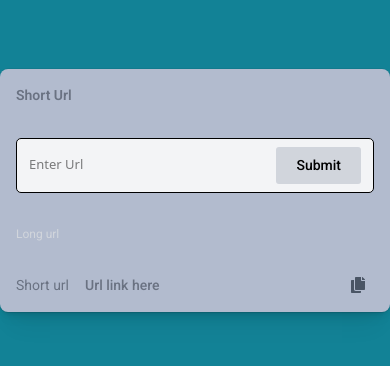
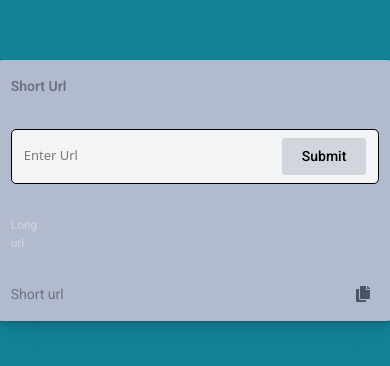
Before and after one commit to moshiurhossain/ShortURLFrontEnd, a React (Vite) app: page / in a window 390 px wide. Shown: the part 232-598 px from the top of the page. Built offline with nearby package versions, Linux system fonts and the light colour scheme.

Commit message:
frontend demo working smoothly

```diff
--- a/src/pages/Url.jsx
+++ b/src/pages/Url.jsx
@@ -7,15 +7,14 @@ import { FaCheckCircle } from "react-icons/fa";
 const Url = () => {
 // copy , setCopy useState starts
 const [copy,setCopy]=useState(false)
-
 // short url useState starts
 const [longUrl,setLongUrl]=useState('')
-
 // error useState starts
 const [myerror,setMyError]=useState('')
-
 // displaylongUrl useState starts
 const [display,setDisplay]=useState('')
+// url response useState
+const [urlResponse,setUrlResponse]=useState('')
 
 // handleCopy function starts
 const handleCopy = ()=>{
@@ -41,12 +40,14 @@ const handleShort =(e)=>{
  if(!longUrl) return setMyError('Alert input is empty')
   setMyError('')
 
- axios.post('http://localhost:8000/url/sendlongurl',{longUrl})
- .then((res)=>console.log(res))
+axios.post('http://localhost:8000/url/sendlongurl',{longUrl})
+ .then((res)=> setUrlResponse(res.data.shortUrl))
  .catch((err)=>console.log(err))
  setDisplay(longUrl)
  setLongUrl('')
+ console.log(data)
 }
+
 
   return (
     <div className='bg-[#128296] h-screen dark:bg-[#2b2929] py-5 flex justify-center items-center'>
@@ -62,12 +63,14 @@ const handleShort =(e)=>{
 
             className='active:scale-[1.1] cursor-pointer font-roboto font-medium text-[14px] lg:text-[16px] py-2 px-5 bg-gray-300 rounded-[3px]'>Submit</button>
             </form>
+            <div className='flex items-center font-normal font-roboto text-[12px] lg:text-[14px] text-gray-300' >
 
-            <h2 className='font-normal font-roboto text-[12px] lg:text-[14px] text-gray-300 my-8'>Long url <span className='ml-3 overflow-hidden '>{display}</span></h2>
+            <h2 className=' my-8'>Long url </h2><div className='ml-3 overflow-x-hidden w-[330px]'>{display}</div>
+            </div>
 
             <div className='flex justify-between pr-2'>
              <a target='_blank' className='font-normal font-roboto text-[14px] lg:text-[16px] text-gray-500 ' href="#">Short url
-              <span className='ml-4 font-medium copiedText'>Url link here</span>
+              <span className=' font-medium copiedText ml-5'>{urlResponse}</span>
              </a>
              {
               copy?
```
